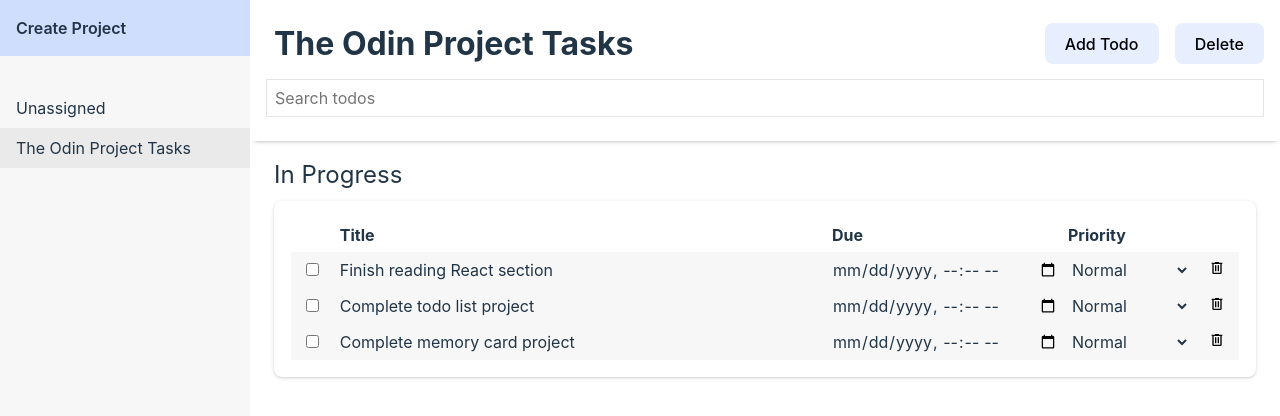
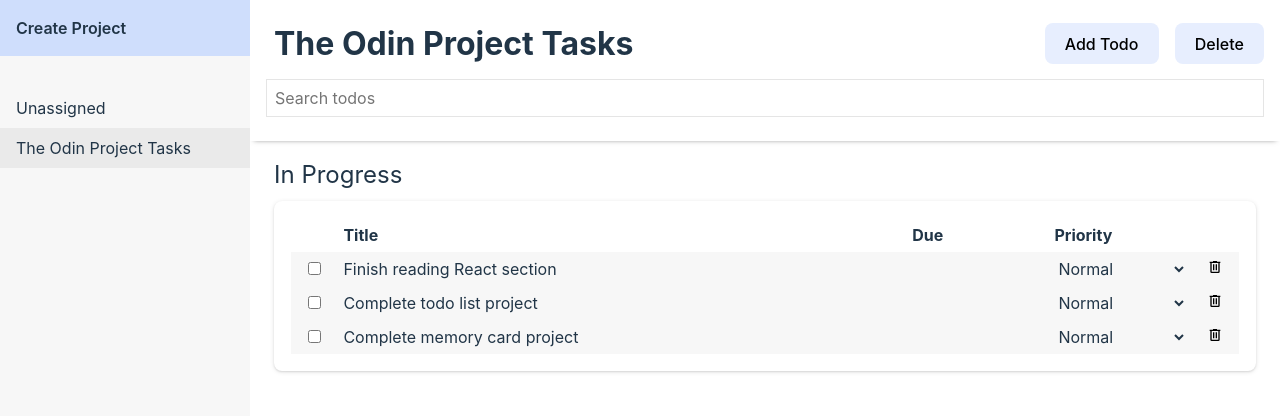
Before and after one commit to pricebenjamin/top-projects, a React (Vite) app in the folder 011-todo-list/: page / in a window 1280 px wide. Shown: the top 416 px of the page. Built offline with nearby package versions, Linux system fonts and the light colour scheme; the HTML template or start-up script is replaced by a standard one.

Commit message:
Use moment to display due date in table view

```diff
--- a/011-todo-list/src/App/Components/Todo/Inputs/TodoDueDateInput.tsx
+++ b/011-todo-list/src/App/Components/Todo/Inputs/TodoDueDateInput.tsx
@@ -12,14 +12,16 @@ export function TodoDueDateInput({ dueDate, onChange }: TodoDueDateInputProps) {
       className="todo-due-date"
       type="datetime-local"
       value={
-        dueDate === undefined
-          ? ""
-          : moment(dueDate).utc().format("yyyy-MM-DDTHH:mm")
+        // convert unix timestamp (milliseconds) to local time string
+        dueDate === undefined ? "" : moment(dueDate).format("YYYY-MM-DDTHH:mm")
       }
       onChange={(event) => {
-        const timestamp = event.target.valueAsNumber;
-        const newDueDate = isNaN(timestamp) ? undefined : timestamp;
-        onChange(newDueDate);
+        const timestamp =
+          event.target.value === ""
+            ? undefined
+            : // convert local time string to unix timestamp (milliseconds)
+              moment(event.target.value).valueOf();
+        onChange(timestamp);
       }}
     />
   );
--- a/011-todo-list/src/App/Components/Todo/TodoList.tsx
+++ b/011-todo-list/src/App/Components/Todo/TodoList.tsx
@@ -1,6 +1,7 @@
+import moment from "moment";
 import { useState } from "react";
 import { Todo } from "@components/Todo";
-import { TodoPriorityInput, TodoDueDateInput } from "./Inputs";
+import { TodoPriorityInput } from "./Inputs";
 import "./TodoList.css";
 import trashIcon from "@icons/trash-can-outline.svg";
 
@@ -214,12 +215,7 @@ function TodoListRow({
           onChange={(event) => onTodoEdit(id, { title: event.target.value })}
         />
       </td>
-      <td>
-        <TodoDueDateInput
-          dueDate={dueDate}
-          onChange={(dueDate) => onTodoEdit(id, { dueDate })}
-        />
-      </td>
+      <td>{dueDate && moment(dueDate).fromNow()}</td>
       <td>
         <TodoPriorityInput
           priority={priority}
```
